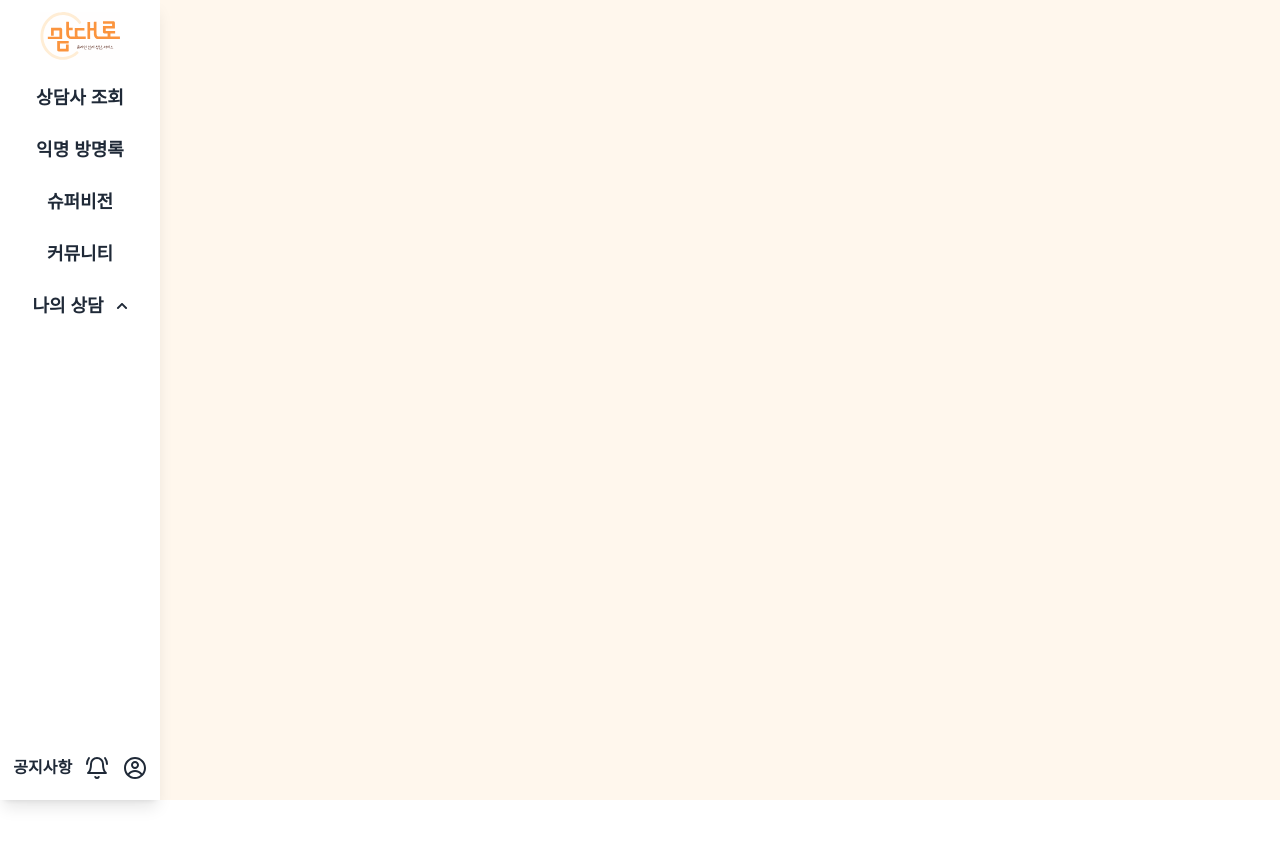
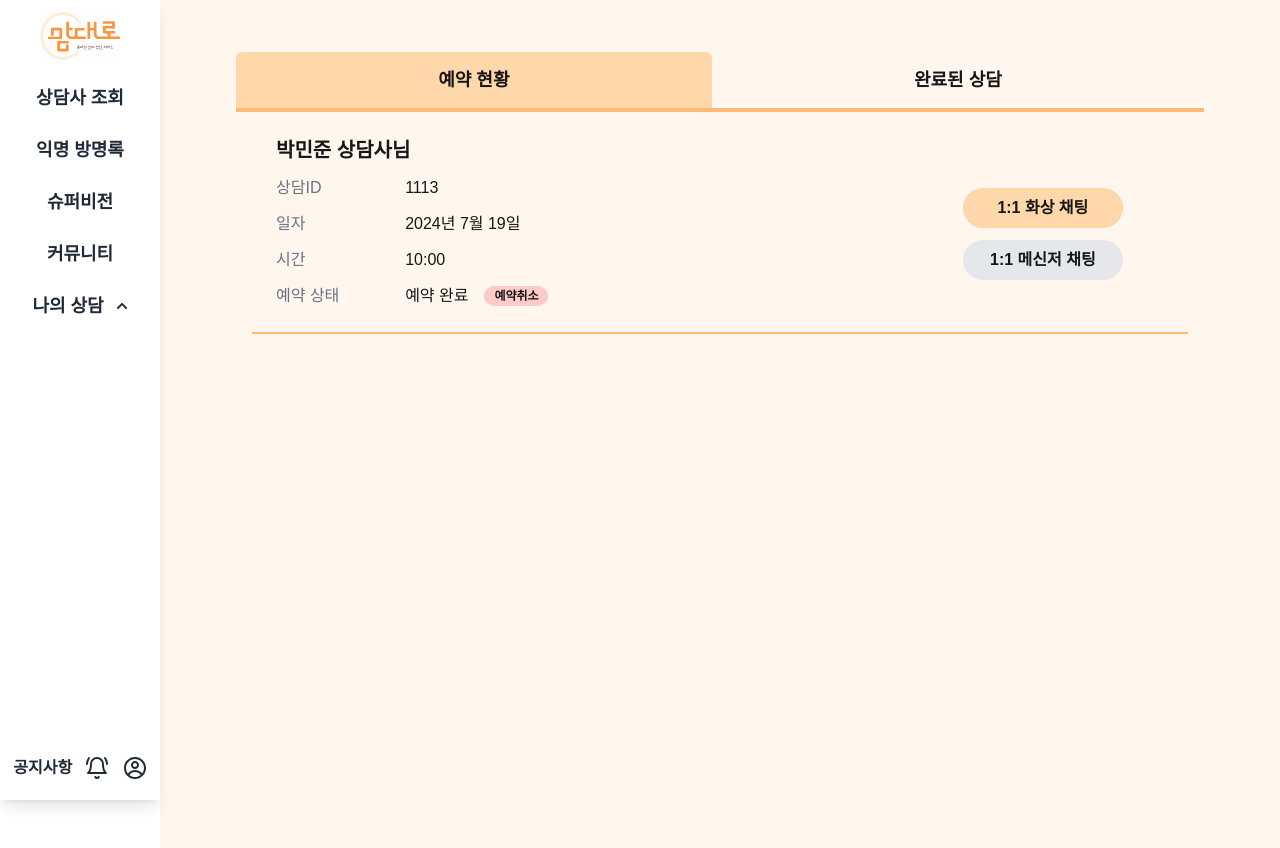
Before and after one commit to heymin2/Mamdaero, a React (Vite) app in the folder frontend/: page /mycounsel/client/history in a window 1280 px wide. Before the commit the page ends 800 px from the top, so only its background shows below. Built offline with nearby package versions, Linux system fonts and the light colour scheme; a web font is replaced by a local one; what quill-image-resize-module-react would draw is missing.

Commit message:
add: 화상채팅 라우터에 추가 (#51)

```diff
--- a/frontend/src/Router.tsx
+++ b/frontend/src/Router.tsx
@@ -32,9 +32,12 @@ import CounselorManageProductPage from '@/pages/mypage/CounselorManageProductPag
 import CounselorManageTimePage from '@/pages/mypage/CounselorManageTimePage';
 import CounselorManageExcludePage from '@/pages/mypage/CounselorManageExcludePage';
 import EmotionDiaryPage from '@/pages/emotiondiary/EmotionDiaryPage';
-import CounselHistory from './pages/mycounsel/counselor/CounselHistory';
-import CounselRecordList from './pages/mycounsel/counselor/CounselRecordList';
-import CounselRecordDetail from './pages/mycounsel/counselor/CounselRecordDetail';
+import CounselHistory from '@/pages/mycounsel/counselor/CounselHistory';
+import CounselRecordList from '@/pages/mycounsel/counselor/CounselRecordList';
+import CounselRecordDetail from '@/pages/mycounsel/counselor/CounselRecordDetail';
+import ClientHistory from '@/pages/mycounsel/client/ClientHistory';
+import ClientFaceChat from '@/pages/mycounsel/client/ClientFaceChat';
+import CounselFaceChat from '@/pages/mycounsel/counselor/CounselFaceChat';
 
 const Router = () => (
   <Routes>
@@ -79,9 +82,12 @@ const Router = () => (
     {/* EmotionDiary Routes */}
     <Route path="/emotiondiary" element={<EmotionDiaryPage />} />
     {/* MyCounsel Routes */}
-    <Route path="/mycounsel/counselor/history/*" element={<CounselHistory />} />
+    <Route path="/mycounsel/counselor/history/" element={<CounselHistory />} />
     <Route path="/mycounsel/counselor/record" element={<CounselRecordList />} />
     <Route path="/mycounsel/counselor/record/:clientId/*" element={<CounselRecordDetail />} />
+    <Route path="/mycounsel/counselor/history/:counsultId" element={<CounselFaceChat />} />
+    <Route path="/mycounsel/client/history" element={<ClientHistory />} />
+    <Route path="/mycounsel/client/history/:counsultId" element={<ClientFaceChat />} />
   </Routes>
 );
 
--- a/frontend/src/components/card/mycounsel/ClientCompletedCard.tsx
+++ b/frontend/src/components/card/mycounsel/ClientCompletedCard.tsx
@@ -1,51 +1,49 @@
-import React from 'react';
+import React, { useState } from 'react';
 import Button from '@/components/button/Button';
+import { useNavigate } from 'react-router-dom';
+import ReviewWriteModal from '@/components/modal/ReviewWriteModal';
 
-interface CounselorCompletedCardProps {
+interface ClientCompletedCardProps {
   counselId: string;
   counselorName: string;
-  clientName: string;
   date: string;
   time: string;
   status: string;
 }
 
-const CounselorCompletedCard: React.FC<CounselorCompletedCardProps> = ({
+const ClientCompletedCard: React.FC<ClientCompletedCardProps> = ({
   counselId,
   counselorName,
-  clientName,
   date,
   time,
   status,
 }) => {
+  const [isReviewModalOpen, setIsReviewModalOpen] = useState(false);
   return (
-    <div className="border-b-2 border-blue-300 py-4 mb-4 p-4">
-      <div className="flex justify-between items-center mb-2 p-2">
-        <h3 className="flex text-gray-500 items-center text-xl font-semibold space-x-3">
-          <span className="text-black">{counselorName} 상담사 </span>
-        </h3>
-        <span className="text-green-600 h-9 font-semibold">{status}</span>
+    <div className="border-b-2 border-orange-300 p-6">
+      <h3 className="text-xl font-bold mb-3">{counselorName} 상담사님</h3>
+      <div className="grid grid-cols-7 gap-4">
+        <div className="text-gray-500 col-span-1 space-y-3">
+          <p>상담ID</p>
+          <p>일자</p>
+          <p>시간</p>
+          <p>현재 상태</p>
         </div>
-      <div className="grid grid-cols-2 gap-4 mb-2">
-        <div>
-          <p>상담ID: {counselId}</p>
-          <p>상담사: {counselorName}</p>
-          <p>일자: {date}</p>
+        <div className="font-apple-sdgothic-semi-bold col-span-4 space-y-3">
+          <p>{counselId}</p>
+          <p>{date}</p>
+          <p>{time}</p>
+          <p className="text-green-600 font-bold">{status}</p>
         </div>
-        <div>
-          <p>내담자: {clientName}</p>
-          <p>시간: {time}</p>
-          <p>현재 상태: {status}</p>
-        </div>
-      </div>
-      <div className="flex justify-end space-x-2">
+        <div className="flex flex-col col-span-2 items-center mt-3 gap-3">
           <Button
-          label="리뷰 작성하기"
-          onClick={() => {}}
+            label="리뷰쓰기"
+            onClick={() => {
+              setIsReviewModalOpen(true);
+            }}
             size="lg"
             shape="rounded"
             color="orange"
-          textSize="sm"
           />
           <Button
             label="1:1 메신저 채팅"
@@ -53,11 +51,18 @@ const CounselorCompletedCard: React.FC<CounselorCompletedCardProps> = ({
             size="lg"
             shape="rounded"
             color="gray"
-          textSize="sm"
           />
         </div>
+      </div>
+      <ReviewWriteModal
+        isOpen={isReviewModalOpen}
+        onClose={() => setIsReviewModalOpen(false)}
+        counselorName={counselorName}
+        date={date}
+        time={time}
+      />
     </div>
   );
 };
 
-export default CounselorCompletedCard;
+export default ClientCompletedCard;
--- a/frontend/src/components/card/mycounsel/ClientReservationStatusCard.tsx
+++ b/frontend/src/components/card/mycounsel/ClientReservationStatusCard.tsx
@@ -1,10 +1,10 @@
 import React, { useState } from 'react';
 import Button from '@/components/button/Button';
+import { useNavigate } from 'react-router-dom';
 
 interface CounselorReservationStatusCardProps {
   counselId: string;
   counselorName: string;
-  clientName: string;
   date: string;
   time: string;
   status: string;
@@ -14,13 +14,13 @@ interface CounselorReservationStatusCardProps {
 const CounselorReservationStatusCard: React.FC<CounselorReservationStatusCardProps> = ({
   counselId,
   counselorName,
-  clientName,
   date,
   time,
   status,
   onDelete,
 }) => {
   const [isDeleted, setIsDeleted] = useState(false);
+  const navigate = useNavigate();
 
   const handleCancelReservation = () => {
     const isConfirmed = window.confirm('정말 예약을 취소하시겠습니까?');
@@ -37,38 +37,40 @@ const CounselorReservationStatusCard: React.FC<CounselorReservationStatusCardPro
   }
 
   return (
-    <div className="border-b-2 border-blue-300 py-4 mb-4 p-4">
-      <div className="flex justify-between items-center mb-2 p-2">
-        <h3 className="text-xl font-semibold">{counselorName} 상담사</h3>
+    <div className="border-b-2 border-orange-300 p-6">
+      <div className="flex gap-4">
+        <h3 className="text-xl font-bold mb-3">{counselorName} 상담사님</h3>
+      </div>
+      <div className="grid grid-cols-7 gap-4">
+        <div className="text-gray-500 col-span-1 space-y-3">
+          <p>상담ID</p>
+          <p>일자</p>
+          <p>시간</p>
+          <p>예약 상태</p>
+        </div>
+        <div className="font-apple-sdgothic-semi-bold col-span-4 space-y-3">
+          <p>{counselId}</p>
+          <p>{date}</p>
+          <p>{time}</p>
+          <div className="flex gap-4 items-center">
+            {status}
             <Button
               label="예약취소"
               onClick={handleCancelReservation}
-          size="md"
+              size="xs"
               shape="rounded"
               color="red"
-          textSize="sm"
+              textSize="xs"
             />
           </div>
-      <div className="grid grid-cols-2 gap-4 mb-2">
-        <div>
-          <p>상담ID: {counselId}</p>
-          <p>상담사: {counselorName}</p>
-          <p>일자: {date}</p>
         </div>
-        <div>
-          <p>내담자: {clientName}</p>
-          <p>시간: {time}</p>
-          <p>현재 상태: {status}</p>
-        </div>
-      </div>
-      <div className="flex justify-end space-x-2">
+        <div className="flex flex-col col-span-2 items-center mt-3 gap-3">
           <Button
             label="1:1 화상 채팅"
-          onClick={() => {}}
+            onClick={() => navigate(`/mycounsel/client/history/${counselId}`)}
             size="lg"
             shape="rounded"
             color="orange"
-          textSize="sm"
           />
           <Button
             label="1:1 메신저 채팅"
@@ -76,8 +78,8 @@ const CounselorReservationStatusCard: React.FC<CounselorReservationStatusCardPro
             size="lg"
             shape="rounded"
             color="gray"
-          textSize="sm"
           />
+        </div>
       </div>
     </div>
   );
--- a/frontend/src/components/card/mycounsel/CounselorReservationStatusCard.tsx
+++ b/frontend/src/components/card/mycounsel/CounselorReservationStatusCard.tsx
@@ -1,6 +1,6 @@
 import React, { useState } from 'react';
 import Button from '@/components/button/Button';
-
+import { useNavigate } from 'react-router-dom';
 interface CounselorReservationStatusCardProps {
   counselId: string;
   clientName: string;
@@ -19,7 +19,7 @@ const CounselorReservationStatusCard: React.FC<CounselorReservationStatusCardPro
   onDelete,
 }) => {
   const [isDeleted, setIsDeleted] = useState(false);
-
+  const navigate = useNavigate();
   const handleCancelReservation = () => {
     const isConfirmed = window.confirm('정말 예약을 취소하시겠습니까?');
     if (isConfirmed) {
@@ -63,7 +63,13 @@ const CounselorReservationStatusCard: React.FC<CounselorReservationStatusCardPro
           </div>
         </div>
         <div className="flex flex-col col-span-2 items-center mt-3 gap-3">
-          <Button label="1:1 화상 채팅" onClick={() => {}} size="lg" shape="rounded" color="blue" />
+          <Button
+            label="1:1 화상 채팅"
+            onClick={() => navigate(`/mycounsel/counselor/history/${counselId}`)}
+            size="lg"
+            shape="rounded"
+            color="blue"
+          />
           <Button
             label="1:1 메신저 채팅"
             onClick={() => {}}
--- a/frontend/src/components/modal/ReportWriteModal.tsx
+++ b/frontend/src/components/modal/ReportWriteModal.tsx
@@ -38,7 +38,7 @@ const ReportWriteModal: React.FC<ReportModalProps> = ({
 
   return (
     <ModalWrapper isOpen={isOpen} onClose={onClose}>
-      <div className="max-h-[vh] overflow-y-auto p-4">
+      <div className="overflow-y-auto p-4">
         <h2 className="text-2xl font-bold mb-4">상담 일지</h2>
         <table className="w-full mb-4">
           <tbody>
@@ -63,7 +63,7 @@ const ReportWriteModal: React.FC<ReportModalProps> = ({
         <div className="mb-4">
           <label className="block font-bold mb-2">보고서 제목</label>
           <input
-            className="w-full p-2 border rounded"
+            className="w-full h-32 p-2 border rounded"
             value={title}
             onChange={e => setTitle(e.target.value)}
           />
--- /dev/null
+++ b/frontend/src/components/modal/ReviewWriteModal.tsx
@@ -0,0 +1,107 @@
+import React, { useState } from 'react';
+import Button from '@/components/button/Button';
+import ModalWrapper from '@/components/modal/ModalWrapper';
+import { FaStar } from 'react-icons/fa';
+
+interface ReviewWriteModalProps {
+  isOpen: boolean;
+  onClose: () => void;
+  counselorName: string;
+  date: string;
+  time: string;
+}
+
+const ReviewWriteModal: React.FC<ReviewWriteModalProps> = ({
+  isOpen,
+  onClose,
+  counselorName,
+  date,
+  time,
+}) => {
+  const [rating, setRating] = useState<number>(0);
+  const [review, setReview] = useState('');
+  const [hover, setHover] = useState<number | null>(null);
+
+  const handleSubmit = () => {
+    const currentTime = new Date().toLocaleString();
+    console.log({
+      counselorName,
+      date: `${date} ${time}`,
+      rating,
+      review,
+      reviewTime: currentTime,
+    });
+    onClose();
+  };
+
+  return (
+    <ModalWrapper isOpen={isOpen} onClose={onClose}>
+      <div className="bg-white p-6 rounded-lg max-w-2xl mx-auto">
+        <h2 className="text-2xl font-bold mb-4">상담 리뷰 작성</h2>
+        <div className="grid grid-cols-2 gap-4 mb-4">
+          <div>
+            <p className="font-bold">상담사</p>
+            <p>{counselorName}</p>
+          </div>
+          <div>
+            <p className="font-bold">상담 일시</p>
+            <p>{`${date} ${time}`}</p>
+          </div>
+          <div className="flex items-center">
+            <label className="font-bold mr-2">별점</label>
+            <div className="flex">
+              {[...Array(5)].map((star, index) => {
+                const ratingValue = index + 1;
+                return (
+                  <label key={index}>
+                    <input
+                      type="radio"
+                      name="rating"
+                      value={ratingValue}
+                      onClick={() => setRating(ratingValue)}
+                      className="hidden"
+                    />
+                    <FaStar
+                      className="cursor-pointer"
+                      color={ratingValue <= (hover || rating) ? '#ffc107' : '#e4e5e9'}
+                      size={30}
+                      onMouseEnter={() => setHover(ratingValue)}
+                      onMouseLeave={() => setHover(null)}
+                    />
+                  </label>
+                );
+              })}
+            </div>
+          </div>
+          <div>
+            <p className="font-bold">작성 시간</p>
+            <p>{new Date().toLocaleString()}</p>
+          </div>
+        </div>
+
+        <div className="mb-4">
+          <label className="block font-bold mb-2">리뷰 내용</label>
+          <textarea
+            className="w-full h-32 p-2 border rounded"
+            value={review}
+            onChange={e => setReview(e.target.value)}
+            placeholder="상담에 대한 리뷰를 작성해주세요."
+          />
+        </div>
+
+        <div className="flex justify-end">
+          <Button
+            label="리뷰 등록"
+            onClick={handleSubmit}
+            size="md"
+            shape="rounded"
+            color="orange"
+            textSize="sm"
+          />
+        </div>
+      </div>
+    </ModalWrapper>
+  );
+};
+
+export default ReviewWriteModal;
--- /dev/null
+++ b/frontend/src/pages/mycounsel/client/ClientFaceChat.tsx
@@ -0,0 +1,7 @@
+import React from 'react';
+
+const ClientFaceChat: React.FC = () => {
+  return <div>작성중</div>;
+};
+
+export default ClientFaceChat;
--- /dev/null
+++ b/frontend/src/pages/mycounsel/client/ClientHistory.tsx
@@ -0,0 +1,92 @@
+import React, { useState } from 'react';
+import ClientReservationStatusCard from '@/components/card/mycounsel/ClientReservationStatusCard';
+import ClientCompletedCard from '@/components/card/mycounsel/ClientCompletedCard';
+
+const ClientHistory: React.FC = () => {
+  const [activeTab, setActiveTab] = useState<'reservation' | 'completed'>('reservation');
+
+  // 예시 데이터를 상태로 관리
+  const [reservationData, setReservationData] = useState([
+    {
+      counselId: '1113',
+      counselorId: '7',
+      counselorName: '박민준',
+      date: '2024년 7월 19일',
+      time: '10:00',
+      status: '예약 완료',
+    },
+  ]);
+
+  const completedData = [
+    {
+      counselId: '1001',
+      counselorId: '1',
+      counselorName: '신혜민',
+      date: '2024년 7월 10일',
+      time: '14:00',
+      status: '상담 완료',
+    },
+    {
+      counselId: '1002',
+      counselorId: '5',
+      counselorName: '허세령',
+      date: '2024년 7월 11일',
+      time: '11:00',
+      status: '상담 완료',
+    },
+  ];
+
+  // 예약 취소 핸들러
+  const handleCancelReservation = (counselId: string) => {
+    setReservationData(prevData =>
+      prevData.filter(reservation => reservation.counselId !== counselId)
+    );
+  };
+
+  return (
+    <div className="flex flex-col min-h-screen p-3">
+      <div className="sticky bg-orange-50 top-0 z-10 pt-4">
+        <div role="tablist" className="tabs tabs-lg font-bold border-b-4 border-b-orange-300">
+          <a
+            className={`tab tab-lg h-14 ${activeTab === 'reservation' ? 'tab-active bg-orange-200 rounded-t-md' : 'bg-orange-50'}`}
+            onClick={() => setActiveTab('reservation')}
+          >
+            예약 현황
+          </a>
+          <a
+            className={`tab tab-lg h-14 ${activeTab === 'completed' ? 'tab-active bg-orange-200 rounded-t-md' : 'bg-orange-50'}`}
+            onClick={() => setActiveTab('completed')}
+          >
+            완료된 상담
+          </a>
+        </div>
+      </div>
+
+      {activeTab === 'reservation' ? (
+        <div className="px-4">
+          {reservationData.length > 0 ? (
+            reservationData.map(data => (
+              <ClientReservationStatusCard
+                key={data.counselId}
+                {...data}
+                onDelete={handleCancelReservation}
+              />
+            ))
+          ) : (
+            <p className="text-center text-gray-500 py-4">예약된 상담이 없습니다.</p>
+          )}
+        </div>
+      ) : (
+        <div className="px-4">
+          {completedData.length > 0 ? (
+            completedData.map(data => <ClientCompletedCard key={data.counselId} {...data} />)
+          ) : (
+            <p className="text-center text-gray-500 py-4">완료된 상담이 없습니다.</p>
+          )}
+        </div>
+      )}
+    </div>
+  );
+};
+
+export default ClientHistory;
--- /dev/null
+++ b/frontend/src/pages/mycounsel/counselor/CounselFaceChat.tsx
@@ -0,0 +1,7 @@
+import React from 'react';
+
+const CounselFaceChat: React.FC = () => {
+  return <div>작성중</div>;
+};
+
+export default CounselFaceChat;
```
Lines whose indentation alone changed are shown as unchanged.
